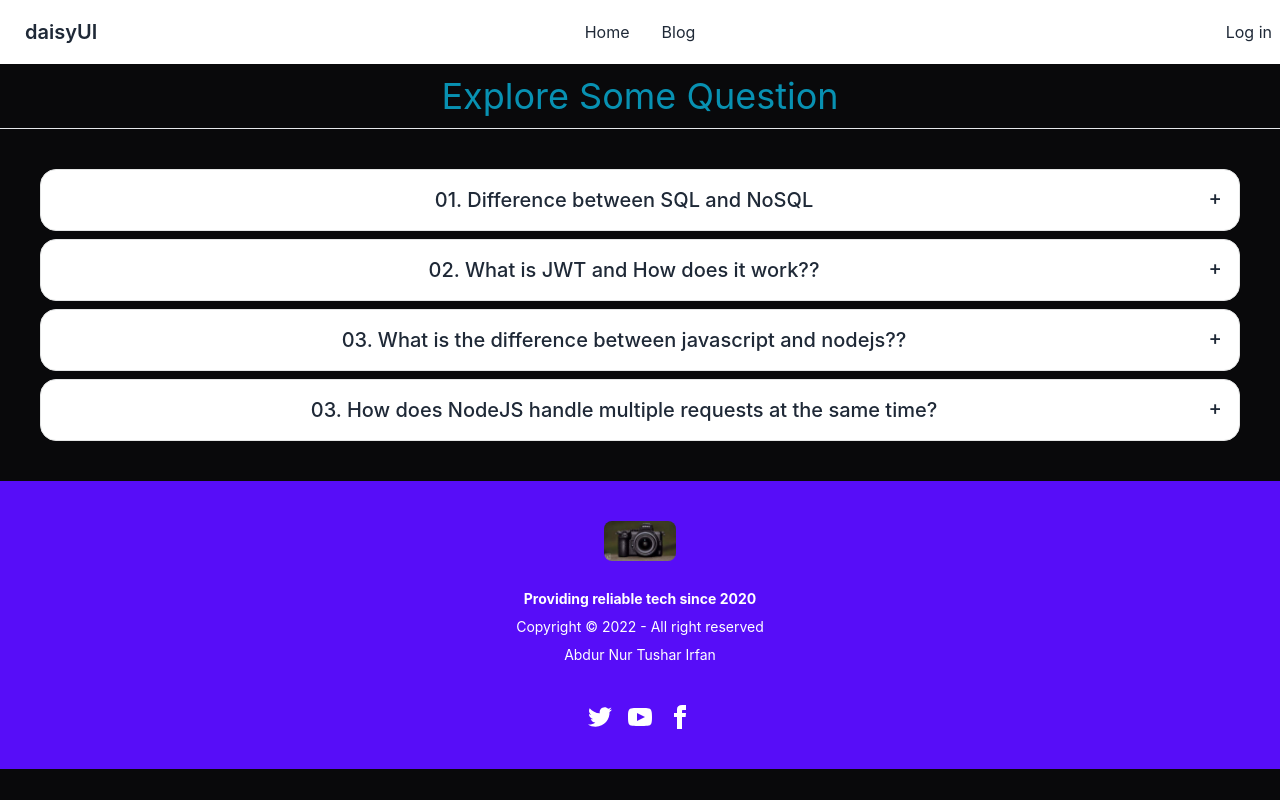
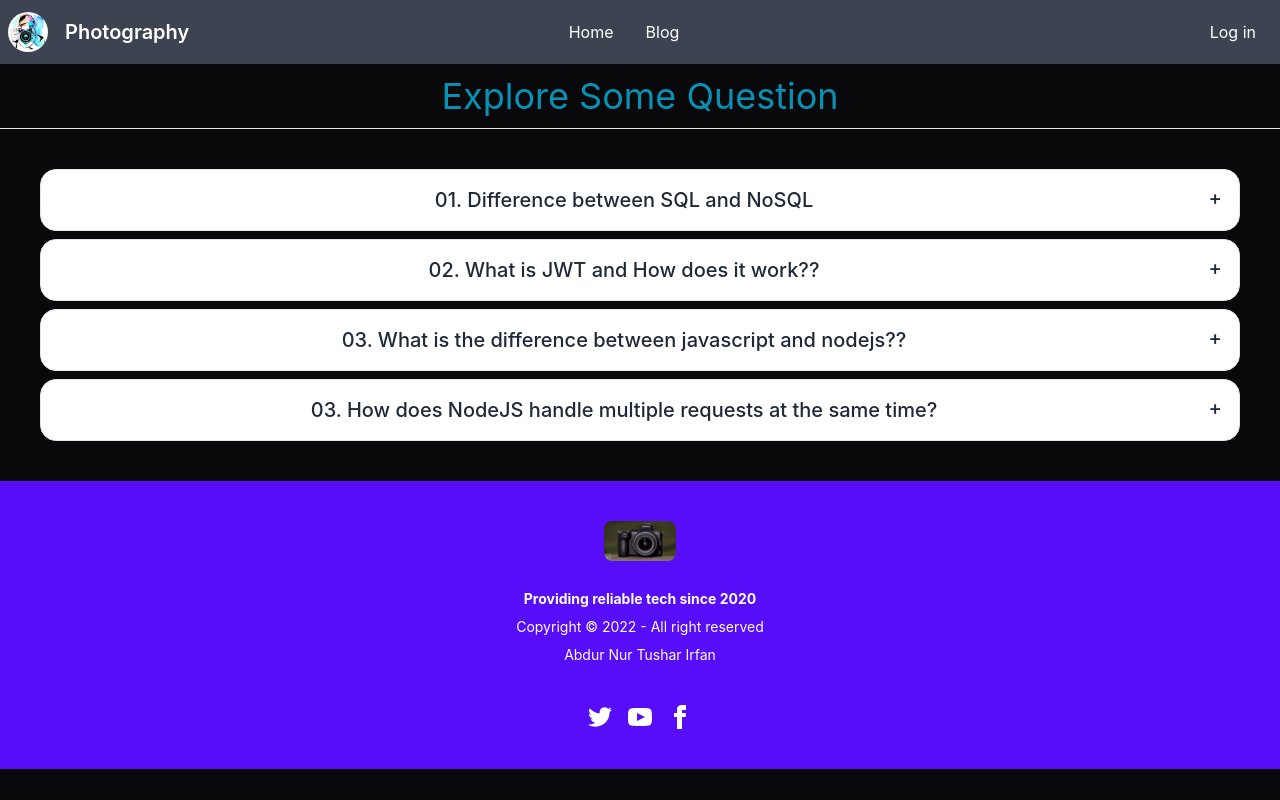
Before and after one commit to Abdur-Nur-Tushar-Irfan/assignment-11-client-side, a React (Create React App) app: page /blog in a window 1280 px wide. Built offline with nearby package versions, Linux system fonts and the light colour scheme; no server answers.

Commit message:
navbar change

```diff
--- a/src/Routes/Routes.js
+++ b/src/Routes/Routes.js
@@ -43,7 +43,7 @@ export const routes=createBrowserRouter([
             },
             {
                 path:'/myreview',
-                element:<MyReview></MyReview>
+                element:<PrivateRoute><MyReview></MyReview></PrivateRoute>
             },
             {
                 path:'/blog',
--- a/src/components/Blog/Blog.js
+++ b/src/components/Blog/Blog.js
@@ -1,6 +1,8 @@
 import React from 'react';
+import useTitle from '../../hooks/useTitle';
 
 const Blog = () => {
+    useTitle('Blog')
     return (
         <div>
             <h1 className='text-cyan-600 text-4xl mt-3 mb-3'>Explore Some Question</h1>
--- a/src/components/Header/Headers.js
+++ b/src/components/Header/Headers.js
@@ -130,29 +130,29 @@ import React, { useContext } from 'react';
 import toast from 'react-hot-toast';
 import { Link } from 'react-router-dom';
 import { AuthContext } from '../../UserContext/UserContext';
+import images from '../../assets/images.jpg'
+import useTitle from '../../hooks/useTitle';
 
 const Headers = () => {
     const { user, logOut } = useContext(AuthContext)
+    useTitle('Header')
     const handleSignOut = () => {
         logOut()
             .then(result => {
                 toast.success('successfully log out')
-
-
             })
             .catch(error => console.error(error))
-
     }
 
     return (
         <div>
-            <div className="navbar bg-base-100">
+            <div className="navbar bg-neutral text-white">
                 <div className="navbar-start">
                     <div className="dropdown">
                         <label tabIndex={0} className="btn btn-ghost lg:hidden">
                             <svg xmlns="http://www.w3.org/2000/svg" className="h-5 w-5" fill="none" viewBox="0 0 24 24" stroke="currentColor"><path strokeLinecap="round" strokeLinejoin="round" strokeWidth="2" d="M4 6h16M4 12h8m-8 6h16" /></svg>
                         </label>
-                        <ul tabIndex={0} className="menu menu-compact dropdown-content mt-3 p-2 shadow bg-base-100 rounded-box w-52">
+                        <ul tabIndex={0} className="menu menu-compact dropdown-content mt-3 p-2 shadow bg-neutral rounded-box w-52">
                             {
                                 user?.displayName ?
                                     <>
@@ -160,7 +160,6 @@ const Headers = () => {
 
                                         <li><Link to='/blog'>Blog</Link></li>
                                         <li><Link to='/myreview'>My Review</Link></li>
-
 
                                     </>
 
@@ -171,16 +170,19 @@ const Headers = () => {
                                         <li><Link to='/home'>Home</Link></li>
 
                                         <li><Link to='/blog'>Blog</Link></li>
-
-
                                     </>
                             }
 
                         </ul>
                     </div>
-                    <a className="btn btn-ghost normal-case text-xl">daisyUI</a>
+                    <div className="w-10 rounded-full">
+                        <img className='rounded-full' src={images} />
+                    </div>
+                    <Link to='/home' className="btn btn-ghost normal-case text-xl">Photography</Link>
+
                 </div>
-                <div className="navbar-center hidden lg:flex">
+
+                <div className="navbar-center  hidden lg:flex">
                     <ul className="menu menu-horizontal p-0">
                         {
                             user?.displayName ?
@@ -190,7 +192,6 @@ const Headers = () => {
                                     <li><Link to='/blog'>Blog</Link></li>
                                     <li><Link to='/myreview'>My Review</Link></li>
 
-
                                 </>
                                 :
                                 <>
@@ -198,13 +199,12 @@ const Headers = () => {
                                     <li><Link to='/home'>Home</Link></li>
 
                                     <li><Link to='/blog'>Blog</Link></li>
-
-
                                 </>
                         }
                     </ul>
                 </div>
-                <div className="navbar-end">
+                <div className="navbar-end mx-4">
+
 
                     {
                         user?.displayName ?
--- a/src/components/Home/Home/Home.js
+++ b/src/components/Home/Home/Home.js
@@ -1,8 +1,10 @@
 import React from 'react';
+import useTitle from '../../../hooks/useTitle';
 import Banner from '../Banner/Banner';
 import Services from '../Services/Services';
 
 const Home = () => {
+    useTitle('Home')
     return (
         <div>
            <Banner></Banner>
--- a/src/components/Login/Login.js
+++ b/src/components/Login/Login.js
@@ -1,6 +1,7 @@
 import React, { useContext, useState } from 'react';
 import { Link, useLocation, useNavigate } from 'react-router-dom';
 import login from '../../assets/login.svg'
+import useTitle from '../../hooks/useTitle';
 import { AuthContext } from '../../UserContext/UserContext';
 
 
@@ -10,6 +11,7 @@ const Login = () => {
     const navigate=useNavigate();
     const location=useLocation();
     const from=location.state?.from?.pathname || '/';
+    useTitle('login')
     const handleSignIn=(event)=>{
         event.preventDefault();
         const form=event.target;
--- a/src/components/MyReview/MyReview.js
+++ b/src/components/MyReview/MyReview.js
@@ -1,8 +1,10 @@
 import React, { useContext, useEffect, useState } from 'react';
+import useTitle from '../../hooks/useTitle';
 import { AuthContext } from '../../UserContext/UserContext';
 import ReviewCard from '../ReviewCard/ReviewCard';
 
 const MyReview = () => {
+    useTitle('My Review')
     const { user } = useContext(AuthContext)
     const [reviews, setReviews] = useState([])
     useEffect(() => {
--- a/src/components/Register/Register.js
+++ b/src/components/Register/Register.js
@@ -2,10 +2,12 @@ import React, { useContext } from 'react';
 import toast from 'react-hot-toast';
 import { Link } from 'react-router-dom';
 import register from '../../assets/login.svg'
+import useTitle from '../../hooks/useTitle';
 import { AuthContext } from '../../UserContext/UserContext';
 
 const Register = () => {
     const {createUser,updateUserProfile}=useContext(AuthContext)
+    useTitle('Register')
     const handleSubmit=(event)=>{
         event.preventDefault();
         const form=event.target;
--- /dev/null
+++ b/src/hooks/useTitle.js
@@ -0,0 +1,8 @@
+import { useEffect } from "react"
+
+const useTitle=title=>{
+    useEffect(()=>{
+        document.title=`${title} - Photography`
+    },[title])
+};
+export default useTitle;
```
